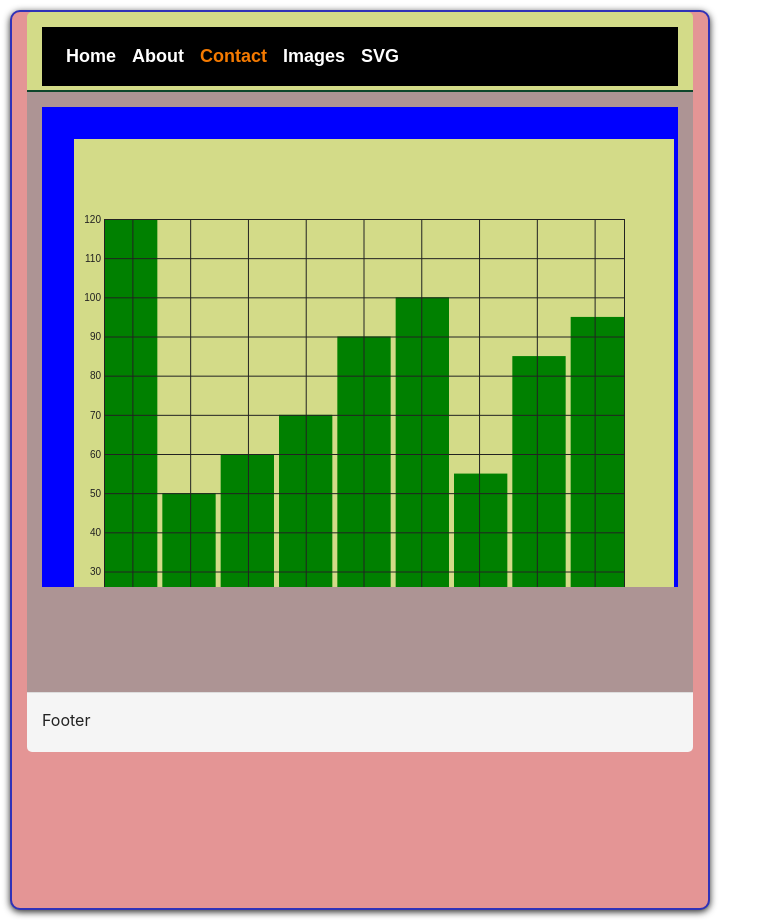
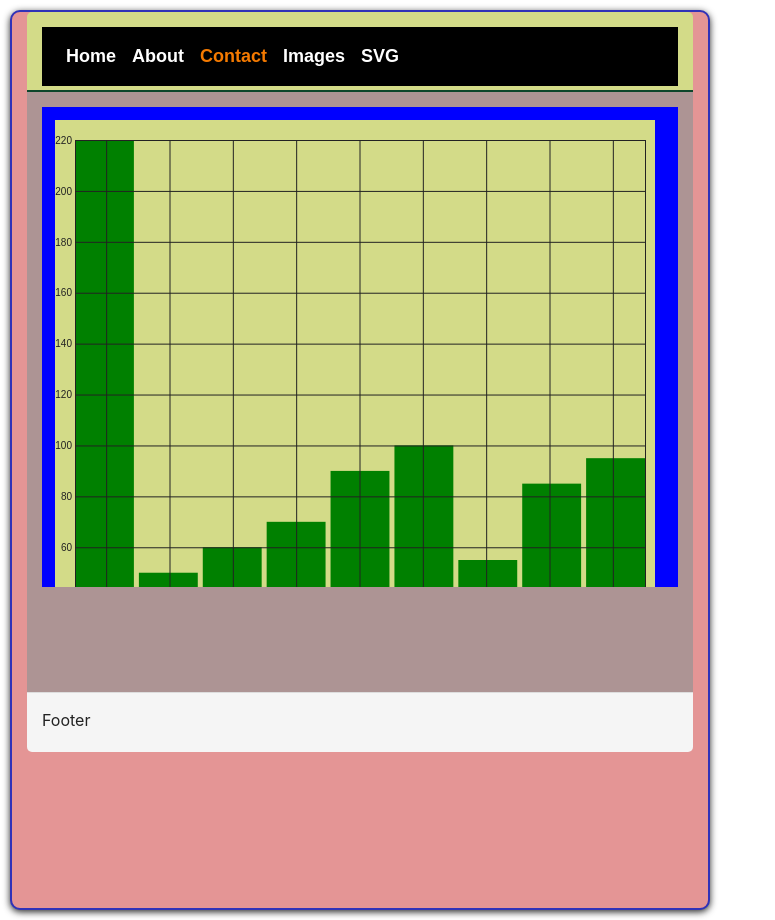
Before and after one commit to anuruddhhit07/myp, a React (Create React App) app: page /contact in a window 1280 px wide. Shown: the whole page, without its empty margins (0-775 px from the left). Built offline with nearby package versions, Linux system fonts and the light colour scheme; a web font is replaced by a local one.

Commit message:
Update barh.jsx and styles.scss

```diff
--- a/src/Component/Svg/barh.jsx
+++ b/src/Component/Svg/barh.jsx
@@ -5,7 +5,7 @@ class BarChart extends Component {
   constructor(props) {
     super(props);
     this.state = {
-      margin: { top: 40, right: 50, bottom: 50, left: 30 },
+      margin: { top: 10, right: 10, bottom: 20, left: 20 },
       barwidth: 50,
       bargap: 5,
       tickheight: 100,
@@ -25,7 +25,7 @@ class BarChart extends Component {
     const height =
       this.state.svgheight - this.state.margin.top - this.state.margin.bottom;
 
-    const data = [120, 50, 60, 70, 90, 100, 55, 85, 95];
+    const data = [220, 50, 60, 70, 90, 100, 55, 85, 95];
     const datalength = data.length;
     const autobarwidth =
       (width - this.state.bargap * (datalength - 1)) / datalength;
--- a/src/Component/Svg/styles.scss
+++ b/src/Component/Svg/styles.scss
@@ -29,5 +29,5 @@ h1 {
 .graph-svg-component {
     background-color: #d3db88;
     position: absolute;
-    margin:  5%;
+    margin:  2%;
 }
```
